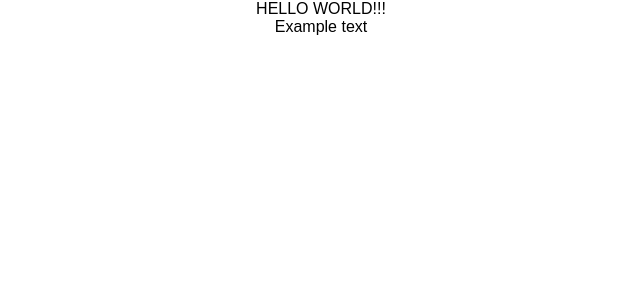
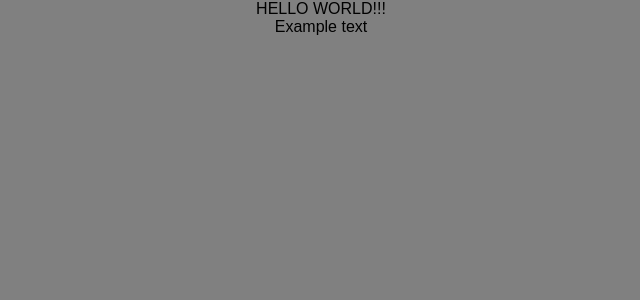
Before and after one commit to smr310/travelbak-client, a React (Create React App) app: page / in a window 1280 px wide. Shown: the top 300 px of the page, without its empty margins (319-959 px from the left). Built offline with nearby package versions, Linux system fonts and the light colour scheme.

Commit message:
adding navbar component w/css test

```diff
--- /dev/null
+++ b/src/components/NavBar.css
@@ -0,0 +1,4 @@
+* {
+    color: black;
+    background-color: grey;
+}
--- a/src/components/NavBar.js
+++ b/src/components/NavBar.js
@@ -1,4 +1,5 @@
 import React from 'react';
+import './NavBar.css'
 
 export default function NavBar() {
     const text = 'Example text';
```
